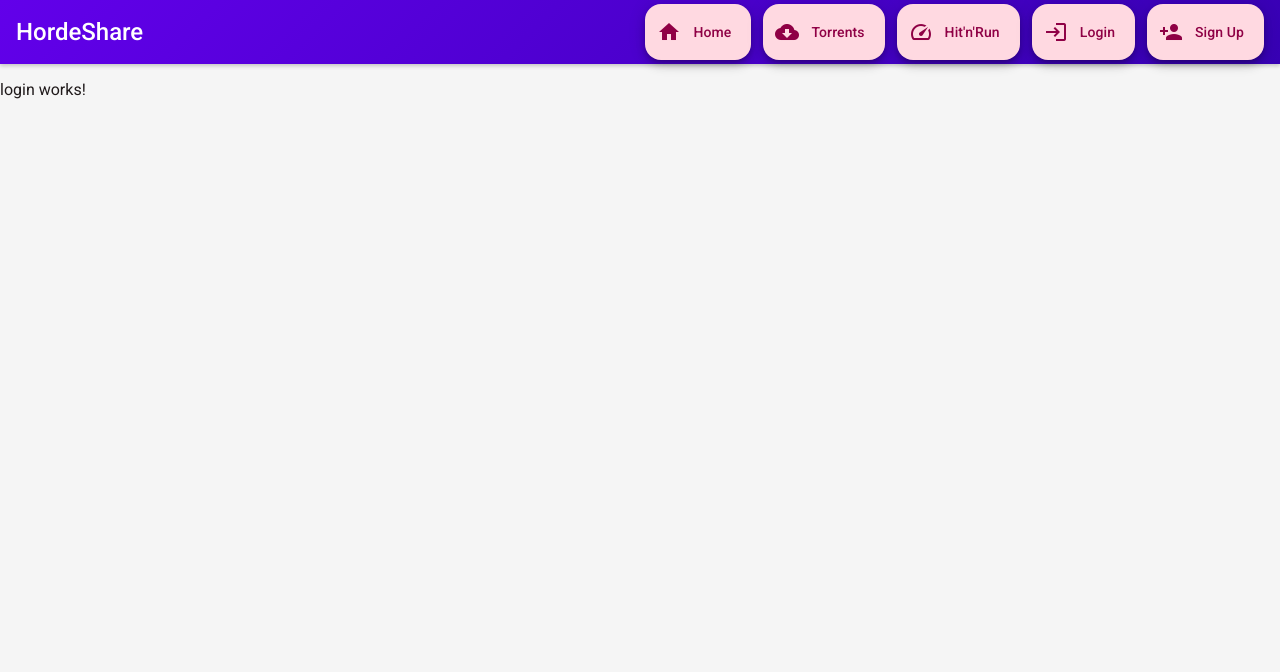
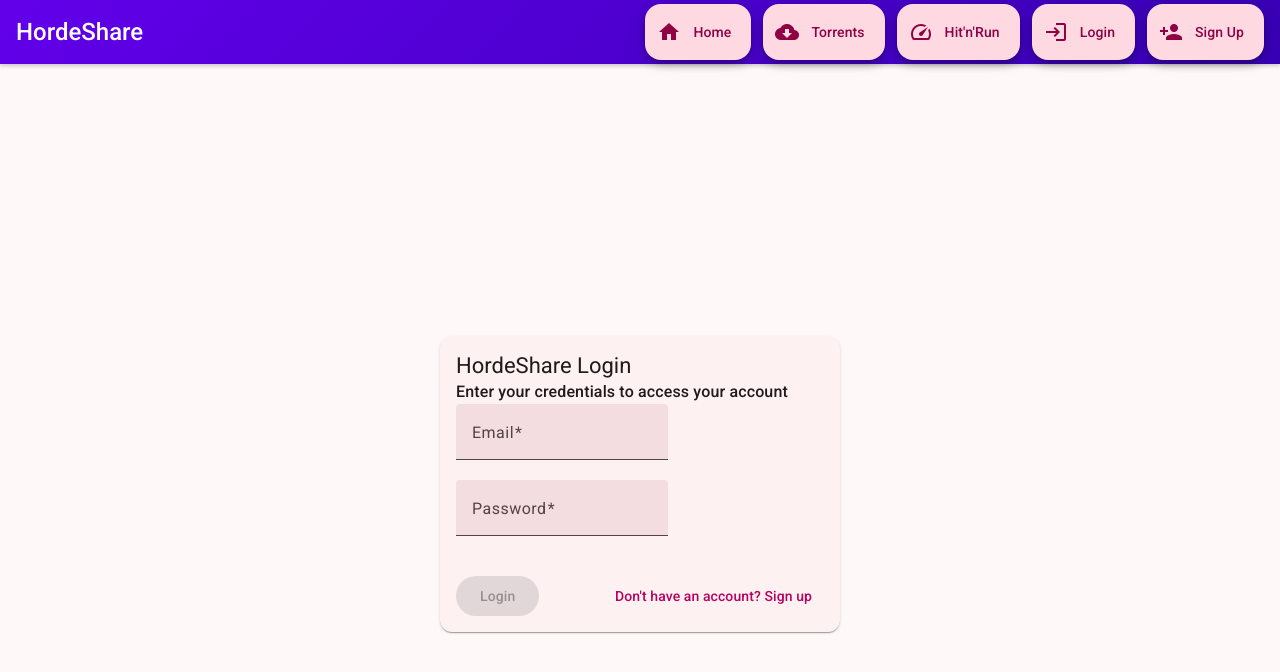
Before and after one commit to blc08/HordeShare, an Angular app: page /login in a window 1280 px wide. Shown: the top 672 px of the page. Built offline with nearby package versions, Linux system fonts and the light colour scheme.

Commit message:
feat: Create login page

```diff
--- a/src/app/app/app.module.ts
+++ b/src/app/app/app.module.ts
@@ -3,7 +3,6 @@
 import { ReactiveFormsModule } from '@angular/forms';
 import { RouterModule } from '@angular/router';
 
-// Angular Material Imports
 import { MatCardModule } from '@angular/material/card';
 import { MatFormFieldModule } from '@angular/material/form-field';
 import { MatInputModule } from '@angular/material/input';
--- a/src/app/auth/login/login.component.html
+++ b/src/app/auth/login/login.component.html
@@ -1 +1,50 @@
-<p>login works!</p>
+<div class="login-container">
+    <mat-card class="login-card">
+      <mat-card-header>
+        <mat-card-title>HordeShare Login</mat-card-title>
+        <mat-card-subtitle>Enter your credentials to access your account</mat-card-subtitle>
+      </mat-card-header>
+
+      <mat-card-content>
+        <form [formGroup]="loginForm" (ngSubmit)="onSubmit()">
+          <mat-form-field appearance="fill">
+            <mat-label>Email</mat-label>
+            <input matInput formControlName="email" type="email" required>
+            <mat-error *ngIf="loginForm.get('email')?.errors?.['required']">
+              Email is required
+            </mat-error>
+            <mat-error *ngIf="loginForm.get('email')?.errors?.['email']">
+              Please enter a valid email address
+            </mat-error>
+          </mat-form-field>
+
+          <mat-form-field appearance="fill">
+            <mat-label>Password</mat-label>
+            <input matInput formControlName="password" type="password" required>
+            <mat-error *ngIf="loginForm.get('password')?.errors?.['required']">
+              Password is required
+            </mat-error>
+            <mat-error *ngIf="loginForm.get('password')?.errors?.['minlength']">
+              Password must be at least 6 characters
+            </mat-error>
+          </mat-form-field>
+
+          <mat-card *ngIf="loginError" id="loginErrorContainer">
+            <mat-error >{{loginError}}</mat-error>
+          </mat-card>
+          <mat-card *ngIf="isLoading">
+            <mat-progress-bar mode="indeterminate"></mat-progress-bar>
+          </mat-card>
+
+          <div class="login-actions">
+            <button mat-raised-button color="primary" type="submit" [disabled]="!loginForm.valid">
+              Login
+            </button>
+            <a mat-button routerLink="/signup">
+              Don't have an account? Sign up
+            </a>
+          </div>
+        </form>
+      </mat-card-content>
+    </mat-card>
+  </div>
--- a/src/app/auth/login/login.component.scss
+++ b/src/app/auth/login/login.component.scss
@@ -0,0 +1,53 @@
+@use '@angular/material' as mat;
+
+
+.login-container {
+    display: flex;
+    justify-content: center;
+    align-items: center;
+    min-height: 100vh;
+    background: var(--mat-sys-surface);
+    padding: 20px;
+
+    .login-card {
+      width: 100%;
+      max-width: 400px;
+      margin: 20px;
+
+      .login-actions {
+        display: flex;
+        justify-content: space-between;
+        align-items: center;
+        margin-top: 20px;
+
+        a {
+          text-decoration: none;
+          color: var(--mat-sys-primary);
+        }
+      }
+    }
+  }
+
+  .success-snack {
+    background-color: var(--mat-sys-primary);
+    color: var(--mat-sys-on-primary);
+  }
+
+  .error-snack {
+    background-color: var(--mat-sys-error);
+    color: var(--mat-sys-on-error);
+  }
+
+  #loginErrorContainer{
+    text-align: center;
+    background-color: rgba($color: red, $alpha: 0.5);
+    height: fit-content;
+  }
+
+
+// Customize the entire app. Change :root to your selector if you want to scope the styles.
+:root {
+  @include mat.progress-spinner-overrides((
+    active-indicator-color: orange,
+  ));
+}
--- a/src/app/auth/login/login.component.ts
+++ b/src/app/auth/login/login.component.ts
@@ -1,11 +1,81 @@
-import { Component } from '@angular/core';
+import { Component, OnInit } from '@angular/core';
+import { Router, RouterOutlet, RouterLink } from '@angular/router';
+import { FormBuilder, FormGroup, Validators } from '@angular/forms';
+import { CommonModule } from '@angular/common';
+import { FormsModule, ReactiveFormsModule } from '@angular/forms';
+import {MatFormFieldModule} from '@angular/material/form-field';
+import {MatInputModule} from '@angular/material/input';
+import {MatButtonModule} from '@angular/material/button';
+import {MatIconModule} from '@angular/material/icon';
+import {MatProgressBarModule} from '@angular/material/progress-bar';
+import {MatCardModule} from '@angular/material/card';
 
 @Component({
   selector: 'app-login',
-  imports: [],
+  standalone: true,
+  imports: [
+    CommonModule,
+    FormsModule,
+    ReactiveFormsModule,
+    MatFormFieldModule,
+    MatInputModule,
+    MatButtonModule,
+    MatIconModule,
+    MatProgressBarModule,
+    MatCardModule,
+    RouterLink
+  ],
   templateUrl: './login.component.html',
-  styleUrl: './login.component.scss'
+  styleUrls: ['./login.component.scss']
 })
-export class LoginComponent {
+export class LoginComponent implements OnInit {
+  loginForm!: FormGroup;
+  isLoading: boolean = false;
+  loginError: string = '';
 
+  constructor(
+    private formBuilder: FormBuilder,
+    private router: Router
+  ) {}
+
+  ngOnInit(): void {
+    this.loginForm = this.formBuilder.group({
+      email: ['', [
+        Validators.required,
+        Validators.email
+      ]],
+      password: ['', [
+        Validators.required,
+        Validators.minLength(6)
+      ]]
+    });
+  }
+
+  onSubmit() {
+    this.login();
+  }
+
+  login() {
+    this.loginError = '';
+
+    if (this.loginForm.invalid) {
+      return;
+    }
+
+    this.isLoading = true;
+
+    const { email, password } = this.loginForm.value;
+
+    if (email === 'test@gmail.com' && password === 'testpw') {
+      // Simulate API call
+      setTimeout(() => {
+        localStorage.setItem('isLoggedIn', 'true');
+        this.isLoading = false;
+        void this.router.navigate(['/home']);
+      }, 3000);
+    } else {
+      this.loginError = 'Invalid email or password!';
+      this.isLoading = false;
+    }
+  }
 }
```
